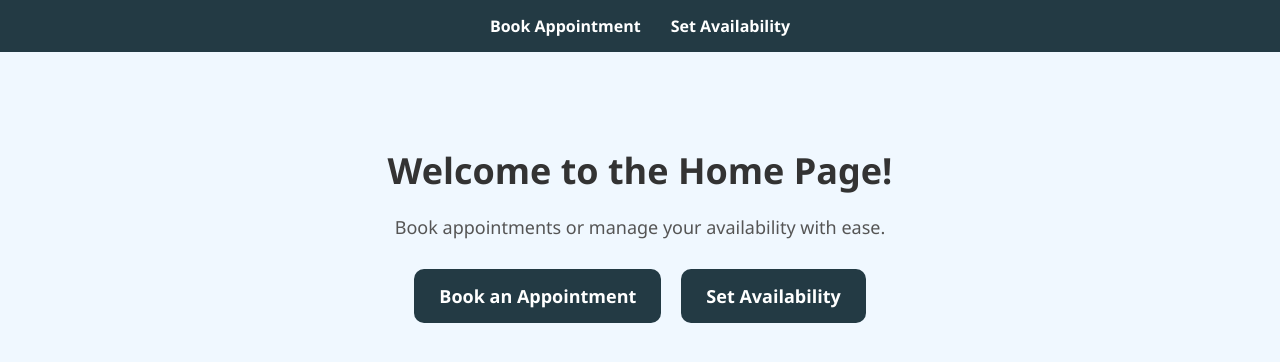
After one commit to leylaosmani/Healthcare-Website, a Django app: template accounts/templates/accounts/home.html in a window 1280 px wide. The commit adds this page. Shown: the top 362 px of the page. Run offline with Django 3.2, Linux system fonts and the light colour scheme; the template is opened without the code that fills it, so the values that code supplies are empty.

Commit message:
final prototype

```diff
--- a/accounts/templates/accounts/book_appointment.html
+++ b/accounts/templates/accounts/book_appointment.html
@@ -7,7 +7,7 @@
     <style>
         body {
         font-family: 'Segoe UI', Tahoma, Geneva, Verdana, sans-serif;
-        background-color: #f4f4f9;
+        background-color: aliceblue;
         display: flex;
         justify-content: center;
         align-items: center;
@@ -61,7 +61,7 @@
         }
 
         button {
-            background-color: #51abd4;
+            background-color: #233a44;
             color: white;
             padding: 12px 20px;
             border: none;
--- /dev/null
+++ b/accounts/templates/accounts/home.html
@@ -0,0 +1,97 @@
+{% load static %}
+<!DOCTYPE html>
+<html lang="en">
+<head>
+    <meta charset="UTF-8">
+    <meta name="viewport" content="width=device-width, initial-scale=1.0">
+    <title>Doctor Appointment System</title>
+    <style>
+        body {
+            font-family: 'Segoe UI', Tahoma, Geneva, Verdana, sans-serif;
+            background-color: aliceblue;
+            margin: 0;
+            padding: 0;
+            box-sizing: border-box;
+        }
+        header {
+            background-color: #233a44;
+            padding: 15px 0;
+            text-align: center;
+        }
+        nav ul {
+            list-style: none;
+            padding: 0;
+            margin: 0;
+            display: flex;
+            justify-content: center;
+        }
+        nav ul li {
+            margin: 0 15px;
+        }
+        nav ul li a {
+            text-decoration: none;
+            color: white;
+            font-weight: bold;
+            font-size: 16px;
+            transition: color 0.3s;
+        }
+        nav ul li a:hover {
+            color: #f4f4f9;
+            text-shadow: 0 0 5px rgba(255, 255, 255, 0.8);
+        }
+        main {
+            text-align: center;
+            margin-top: 50px;
+            padding: 20px;
+        }
+        h1 {
+            font-size: 36px;
+            color: #333;
+            margin-bottom: 20px;
+        }
+        p {
+            font-size: 18px;
+            color: #555;
+            margin-bottom: 30px;
+        }
+        .cta-buttons {
+            display: flex;
+            justify-content: center;
+            gap: 20px;
+        }
+        .cta-buttons a {
+            display: inline-block;
+            padding: 15px 25px;
+            text-decoration: none;
+            color: white;
+            background-color: #233a44;
+            border-radius: 10px;
+            font-size: 18px;
+            font-weight: bold;
+            transition: background-color 0.3s, transform 0.2s;
+        }
+        .cta-buttons a:hover {
+            background-color: #a7cdef;
+            transform: scale(1.05);
+        }
+    </style>
+</head>
+<body>
+    <header>
+        <nav>
+            <ul>
+                <li><a href="{% url 'book_appointment' %}">Book Appointment</a></li>
+                <li><a href="{% url 'set_availability' %}">Set Availability</a></li>
+            </ul>
+        </nav>
+    </header>
+    <main>
+        <h1>Welcome to the Home Page!</h1>
+        <p>Book appointments or manage your availability with ease.</p>
+        <div class="cta-buttons">
+            <a href="{% url 'book_appointment' %}">Book an Appointment</a>
+            <a href="{% url 'set_availability' %}">Set Availability</a>
+        </div>
+    </main>
+</body>
+</html>
--- a/accounts/templates/accounts/login.html
+++ b/accounts/templates/accounts/login.html
@@ -8,7 +8,7 @@
     <style>
         body {
             font-family: Arial, sans-serif;
-            background-color: #f4f4f9;
+            background-color: aliceblue;
             display: flex;
             justify-content: center;
             align-items: center;
@@ -48,7 +48,7 @@
             border-radius: 5px;
         }
         button {
-            background-color: #51abd4;
+            background-color: #233a44;
             color: white;
             padding: 10px 15px;
             border: none;
--- a/accounts/urls.py
+++ b/accounts/urls.py
@@ -6,4 +6,5 @@ urlpatterns = [
     path('logout/', views.logout_view, name='logout'),
     path('book/', views.book_appointment, name='book_appointment'),
     path('set-availability/', views.set_availability, name='set_availability'),
+    path('home/', views.home, name='home'),
 ]
```
Also changed, not shown: accounts/templates/accounts/availability.html (+21 -45 lines), accounts/templates/accounts/availability_success.html (added, +68 -0 lines), accounts/templates/accounts/success.html (+4 -3 lines), accounts/views.py (+13 -3 lines), db.sqlite3.
